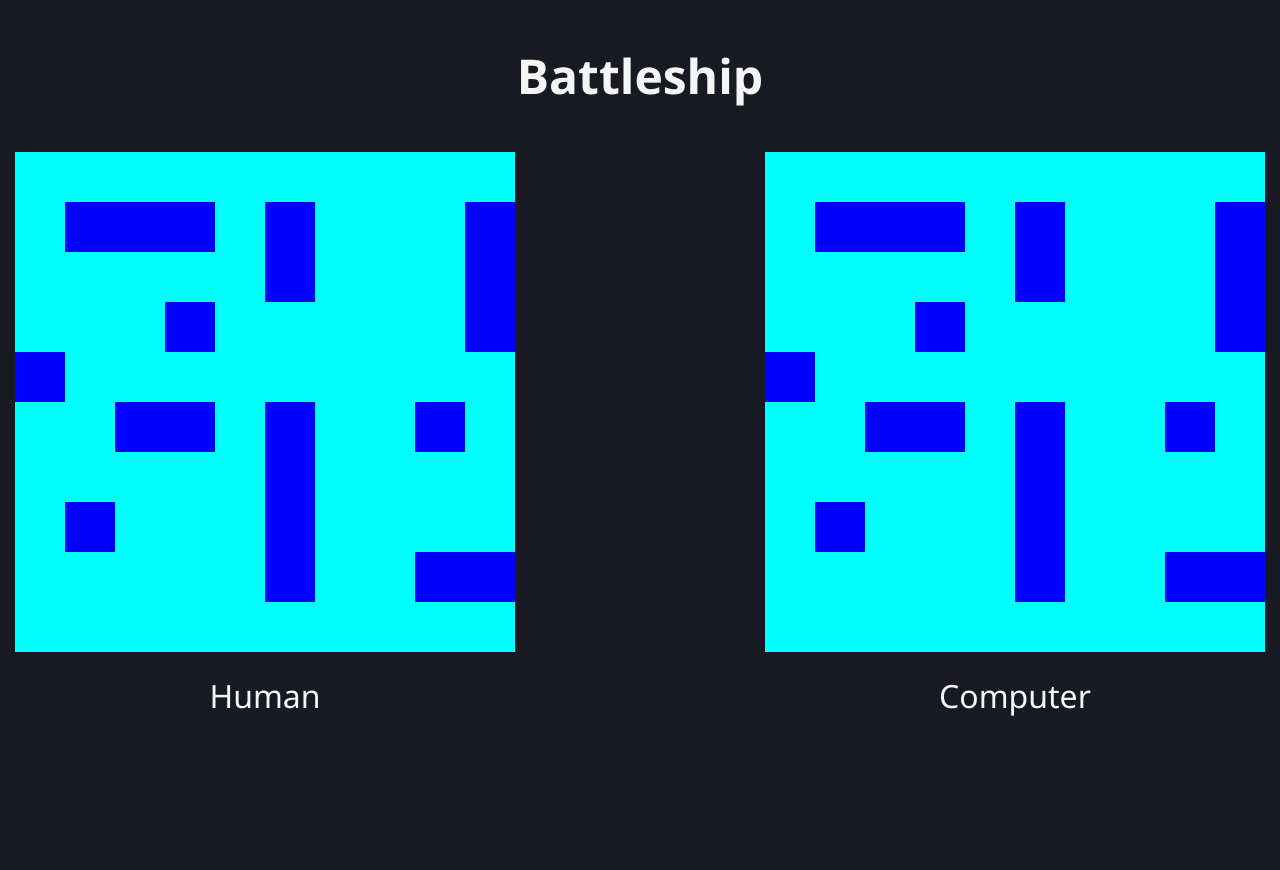
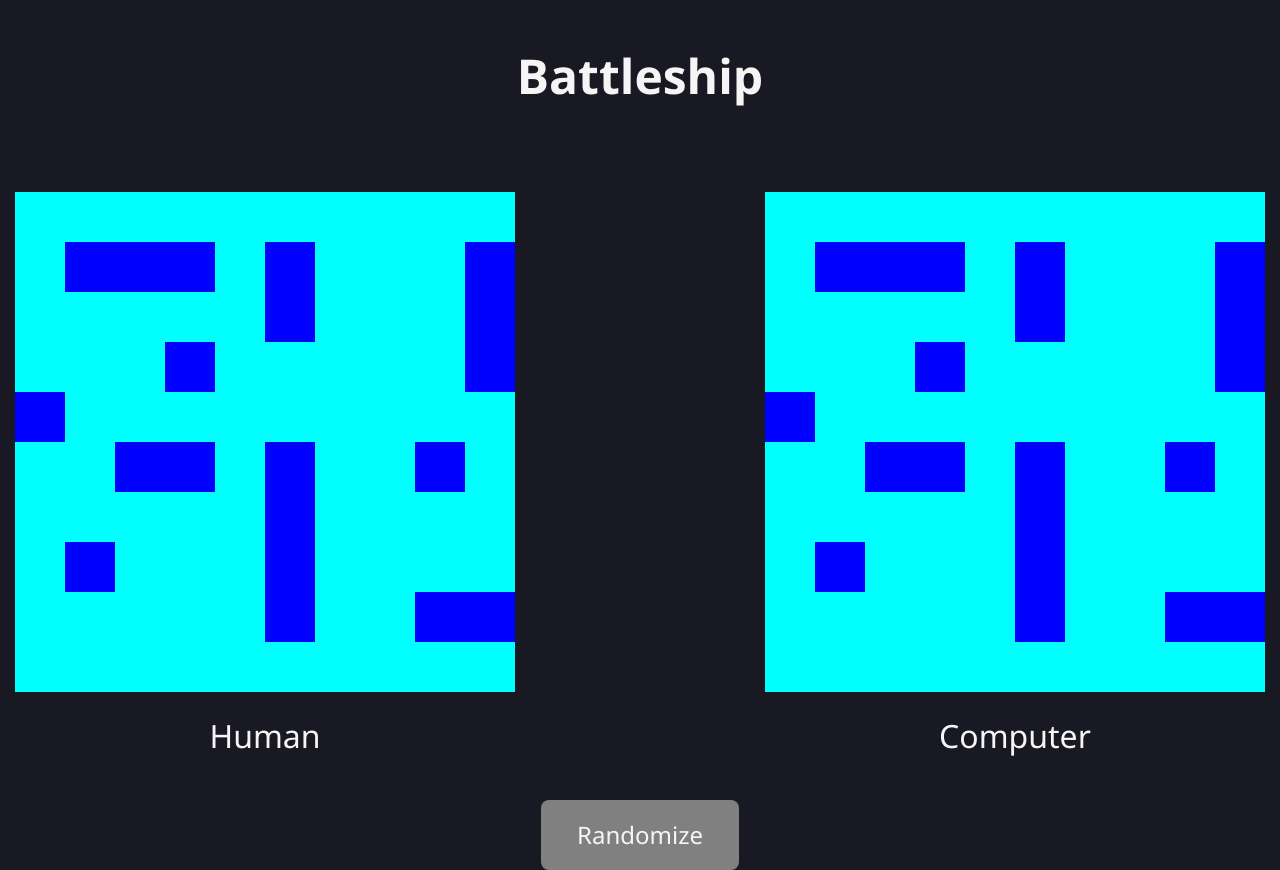
Before and after one commit to theojachiet/battleship, a website built with webpack: page src/template.html in a window 1280 px wide. Before the commit the page ends 800 px from the top, so only its background shows below. Built offline with nearby package versions, Linux system fonts and the light colour scheme.

Commit message:
add randomize button html

```diff
--- a/src/general.css
+++ b/src/general.css
@@ -1,6 +1,9 @@
 body {
     background-color: rgb(25, 25, 35);
     font-family: 'Segoe UI', Tahoma, Geneva, Verdana, sans-serif;
+    display: flex;
+    flex-direction: column;
+    align-items: center;
 }
 
 h1 {
@@ -9,6 +12,8 @@ h1 {
     margin: 40px;
     font-size: 3em;
 }
+
+/* BOARDS  */
 
 .container {
     margin: 40px;
@@ -44,6 +49,18 @@ button {
     background-color: black;
 }
 
+/* BOTTOM BUTTONS */
+
+.randomize {
+    background-color: gray;
+    color: whitesmoke;
+    padding: 0.7em 1.5em;
+    font-size: 1.5em;
+    border-radius: 8px;
+}
+
+/* CELLS STATES */
+
 button.water {
     background-color: aqua;
 }
--- a/src/template.html
+++ b/src/template.html
@@ -11,6 +11,9 @@
     <h1>Battleship</h1>
     <div class="container">
     </div>
+    <div class="randomize-container">
+        <button class="randomize">Randomize</button>
+    </div>
 </body>
 
 </html>
```
